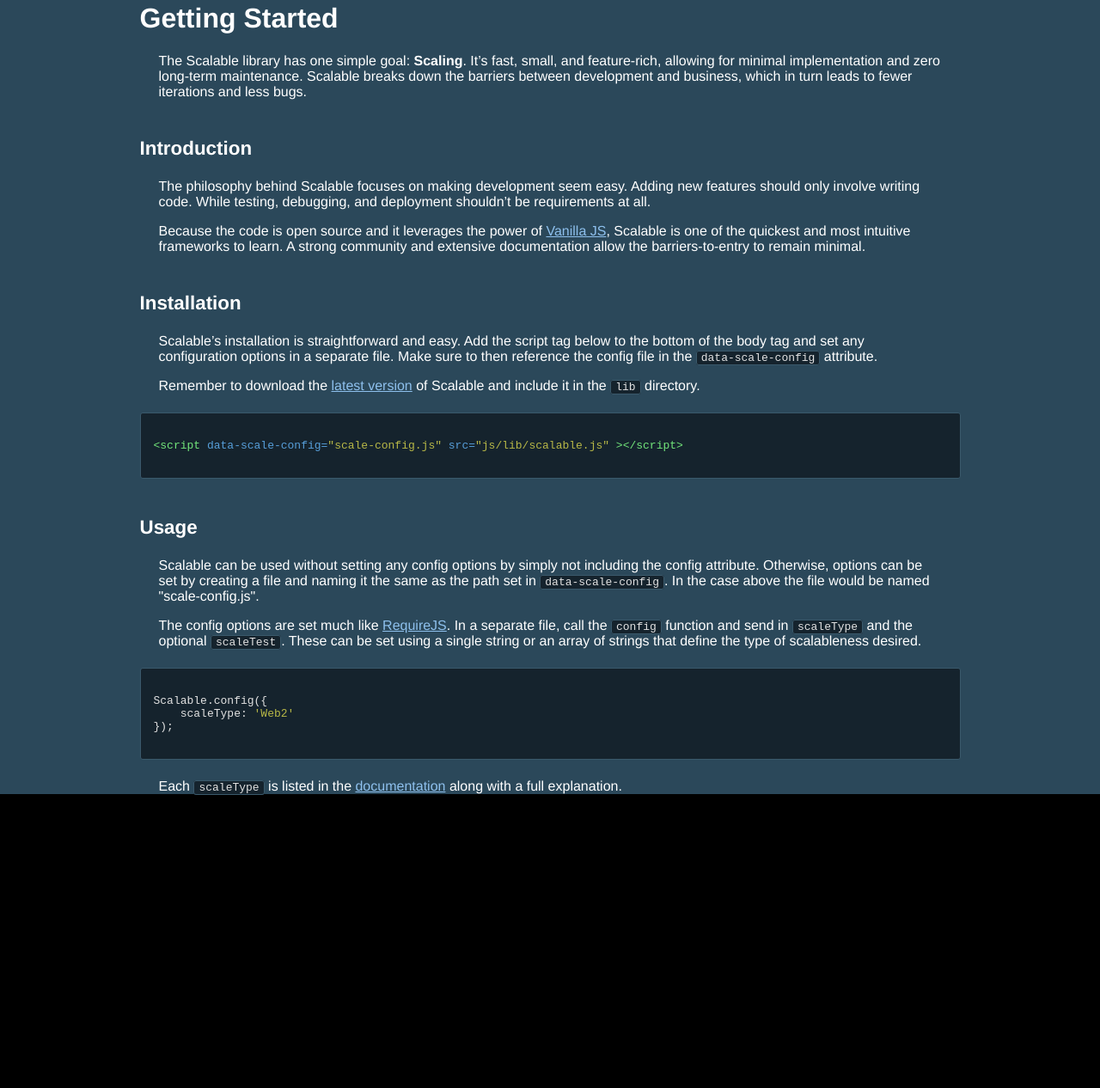
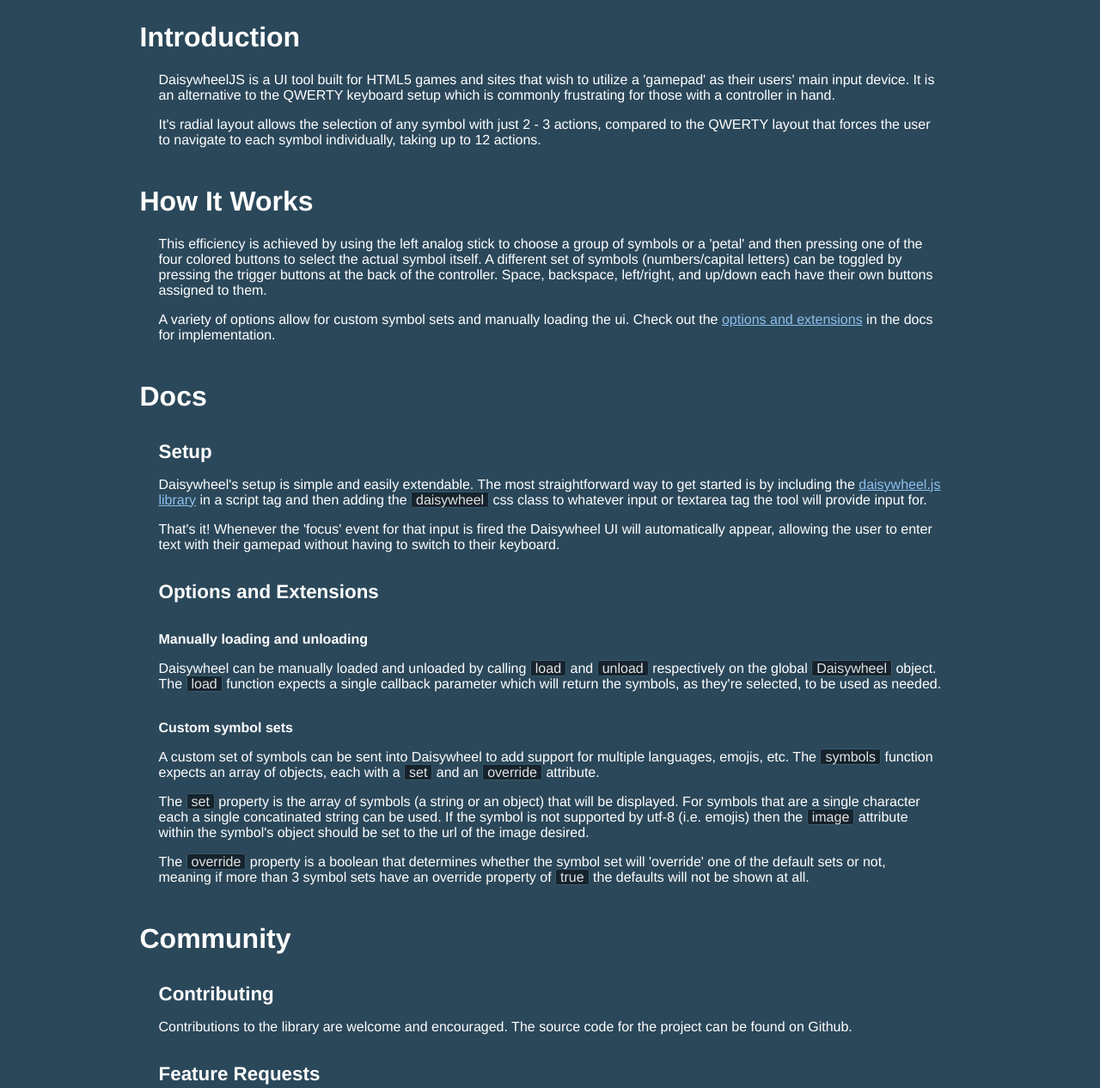
Before and after one commit to likethemammal/daisywheeljs, a plain HTML site: page index.html in a window 1280 px wide. Shown: the part 753-2019 px from the top of the page at 86% size. Before the commit the page ends 1693 px from the top, so only its background shows below. Drawn offline with Linux system fonts and the light colour scheme.

Commit message:
Copy, links, and code-chars added.

```diff
--- a/index.html
+++ b/index.html
@@ -16,24 +16,25 @@
 <body>
 
 <div id="nav" class="container">
-    <div id="logo">ScalableJS</div>
+    <div id="logo">DaisywheelJS</div>
 
     <nav id="desktop-nav">
-        <a class="nav-item" href="#learn">Learn</a>
-        <a class="nav-item" href="http://github.com/likethemammal/scalablejs">Docs</a>
-        <a class="nav-item" href="#community" class="active">Community</a>
+        <a class="nav-item" href="http://github.com/likethemammal/daisywheeljs">Github</a>
         <a class="nav-item" href="#about">About</a>
+        <a class="nav-item active" href="#community">Community</a>
+        <a class="nav-item" href="#docs">Docs</a>
     </nav>
 
     <input id="mobile-nav-open" class="mobile-nav-toggle" type="text" readonly>
     <input id="mobile-nav-close" class="mobile-nav-toggle" type="text" readonly>
 
     <nav id="mobile-nav">
-        <a class="nav-item" href="#learn">Learn</a>
-        <a class="nav-item" href="http://github.com/likethemammal/scalablejs">Docs</a>
-        <a class="nav-item" href="#community" class="active">Community</a>
+        <a class="nav-item" href="http://github.com/likethemammal/daisywheeljs">Github</a>
         <a class="nav-item" href="#about">About</a>
+        <a class="nav-item" href="#community">Community</a>
+        <a class="nav-item" href="#docs">Docs</a>
     </nav>
+
 </div>
 
 <div class="page-content">
@@ -80,31 +81,48 @@
 
         <div class="text-section">
 
+            <h3>Introduction</h3>
+            <p>DaisywheelJS is a UI tool built for HTML5 games and sites that wish to utilize a 'gamepad' as their users' main input device. It is an alternative to the QWERTY keyboard setup which is commonly frustrating for those with a controller in hand.</p>
+            <p>It's radial layout allows the selection of any symbol with just 2 - 3 actions, compared to the QWERTY layout that forces the user to navigate to each symbol individually, taking up to 12 actions.</p>
 
-            <h3>Getting Started</h3>
-            <p>The Scalable library has one simple goal: <span class="bold">Scaling</span>. It’s fast, small, and feature-rich, allowing for minimal implementation and zero long-term maintenance. Scalable breaks down the barriers between development and business, which in turn leads to fewer iterations and less bugs.</p>
-            <h4>Introduction</h4>
-            <p>The philosophy behind Scalable focuses on making development seem easy. Adding new features should only involve writing code. While testing, debugging, and deployment shouldn’t be requirements at all.</p>
-            <p>Because the code is open source and it leverages the power of <a href="http://vanilla-js.com/">Vanilla JS</a>, Scalable is one of the quickest and most intuitive frameworks to learn. A strong community and extensive documentation allow the barriers-to-entry to remain minimal.</p>
-            <h4>Installation</h4>
-            <p>Scalable’s installation is straightforward and easy. Add the script tag below to the bottom of the body tag and set any configuration options in a separate file. Make sure to then reference the config file in the <code class="code-chars">data-scale-config</code> attribute.</p>
-            <p>Remember to download the <a href="https://github.com/likethemammal/scalablejs">latest version</a> of Scalable and include it in the <code class="code-chars">lib</code> directory.</p>
-            <code class="code-block">
-                <span class="green">&lt;script </span>
-                <span class="blue">data-scale-config=</span><span class="yellow">"scale-config.js" </span>
-                <span class="blue">src=</span><span class="yellow">"js/lib/scalable.js"</span>
-                <span class="green">&gt;&lt;/script&gt;</span>
-            </code>
-            <h4>Usage</h4>
-            <p>Scalable can be used without setting any config options by simply not including the config attribute. Otherwise, options can be set by creating a file and naming it the same as the path set in <code class="code-chars">data-scale-config</code>. In the case above the file would be named "scale-config.js".</p>
-            <p>The config options are set much like <a href="http://requirejs.org/docs/api.html#config">RequireJS</a>. In a separate file, call the <code class="code-chars">config</code> function and send in <code class="code-chars">scaleType</code> and the optional <code class="code-chars">scaleTest</code>. These can be set using a single string or an array of strings that define the type of scalableness desired.</p>
-            <code class="code-block">
-            <pre><span class="nx">Scalable</span><span class="p">.</span><span class="nx">config</span><span class="p">({</span>
-    <span class="nx">scaleType</span><span class="o">:</span> <span class="yellow">'Web2'</span>
-<span class="p">});</span></pre>
-            </code><p>Each <code class="code-chars">scaleType</code> is listed in the <a href="#docs">documentation</a> along with a full explanation.</p>
+            <h3 id="how-it-works">How It Works</h3>
+            <p>This efficiency is achieved by using the left analog stick to choose a group of symbols or a 'petal' and then pressing one of the four colored buttons to select the actual symbol itself. A different set of symbols (numbers/capital letters) can be toggled by pressing the trigger buttons at the back of the controller. Space, backspace, left/right, and up/down each have their own buttons assigned to them.</p>
+            <p>A variety of options allow for custom symbol sets and manually loading the ui. Check out the <a href="#options-and-extensions">options and extensions</a> in the docs for implementation.</p>
 
+            <h3 id="docs">Docs</h3>
+            <h4>Setup</h4>
+            <p>Daisywheel's setup is simple and easily extendable. The most straightforward way to get started is by including the <a href="http://github.com/likethemammal/daisywheeljs">daisywheel.js library</a> in a script tag and then adding the <span class="code-chars">daisywheel</span> css class to whatever input or textarea tag the tool will provide input for.</p>
+            <p>That's it! Whenever the 'focus' event for that input is fired the Daisywheel UI will automatically appear, allowing the user to enter text with their gamepad without having to switch to their keyboard.</p>
 
+            <h4 id="options-and-extensions">Options and Extensions</h4>
+            <h5>Manually loading and unloading</h5>
+            <p>Daisywheel can be manually loaded and unloaded by calling <span class="code-chars">load</span> and <span class="code-chars">unload</span> respectively on the global <span class="code-chars">Daisywheel</span> object. The <span class="code-chars">load</span> function expects a single callback parameter which will return the symbols, as they're selected, to be used as needed.</p>
+
+            <h5>Custom symbol sets</h5>
+            <p>A custom set of symbols can be sent into Daisywheel to add support for multiple languages, emojis, etc. The <span class="code-chars">symbols</span> function expects an array of objects, each with a <span class="code-chars">set</span> and an <span class="code-chars">override</span> attribute.</p>
+            <p>The <span class="code-chars">set</span> property is the array of symbols (a string or an object) that will be displayed. For symbols that are a single character each a single concatinated string can be used. If the symbol is not supported by utf-8 (i.e. emojis) then the <span class="code-chars">image</span> attribute within the symbol's object should be set to the url of the image desired.</p>
+            <p>The <span class="code-chars">override</span> property is a boolean that determines whether the symbol set will 'override' one of the default sets or not, meaning if more than 3 symbol sets have an override property of <span class="code-chars">true</span> the defaults will not be shown at all.</p>
+
+            <h3 id="community">Community</h3>
+            <h4>Contributing</h4>
+            <p>Contributions to the library are welcome and encouraged. The source code for the project can be found on Github.</p>
+
+            <h4>Feature Requests</h4>
+            <p>If there is a particular feature or a change to how the API works you'd like to see discussion is welcomed. Create an issue on the project's repo and include any links or images that might be beneficial to the conversation.</p>
+
+            <h3 id="about">About</h3>
+            <p>DaisywheelJS was inspired by the <a href="http://store.steampowered.com/bigpicture/">Steam "Big Picture"</a> Daisywheel and the fact that there should never be a QWERTY keyboard presented to a user that has a controller in their hand. It was ported to Javascript and CSS, and the Gamepad API attached, so the HTML5 gaming community can use it in their games as a standard library in UI toolkits.</p>
+            <p>An explanation of how it works can be found <a href="#how-it-works">here</a>.</p>
+
+            <h4>Browser Support</h4>
+            <p>As of now, the Gamepad API is only supported by Chrome 21+ and Firefox 29+.</p>
+
+            <h4>Attributions</h4>
+            <p>`gamepad-mod.js` interfaces with the browser API and organizes the data sent over in the controller's events. It was a modification of the `gamepad.js` library in the example code for the <a href="http://www.html5rocks.com/en/tutorials/doodles/gamepad/">HTML5Rocks gamepad tester</a>, found in its original form <a href="https://github.com/html5rocks/www.html5rocks.com/blob/master/content/tutorials/doodles/gamepad/static/gamepad-tester/gamepad.js">here</a>.</p>
+            <p>The Montserrat webfont is used for numbers, letters, and all utf-8 characters. It can be found *here*, accessible through Google webfonts.</p>
+
+            <h4>License</h4>
+            <p>DaisywheelJS is licensed under the --- Apache --- License.</p>
 
         </div>
 
--- a/styles.css
+++ b/styles.css
@@ -158,6 +158,10 @@
 
 /*  Features  */
 
+.features {
+    z-index: 2;
+}
+
 .features:before {
     position: absolute;
     top: 33px;
@@ -225,7 +229,7 @@
 .text-band {
     background: #2B485A;
     margin-top: -55px;
-    z-index: -1;
+    z-index: 1;
     padding-top: 55px;
 }
 
@@ -239,16 +243,21 @@
 }
 
 .text-section h3 {
-    margin: 22px 0;
+    margin: 44px 0 22px 0;
     font-size: 2em;
 }
 
 .text-section h4 {
-    margin: 44px 0 22px 0;
+    margin: 33px 0 11px 0;
     font-size: 1.4em;
 }
 
-.text-section p {
+.text-section h5 {
+    margin: 33px 0 11px 0;
+    font-size: 1em;
+}
+
+.text-section p, .text-section h4, .text-section h5 {
     padding: 0 22px;
 }
 
```
